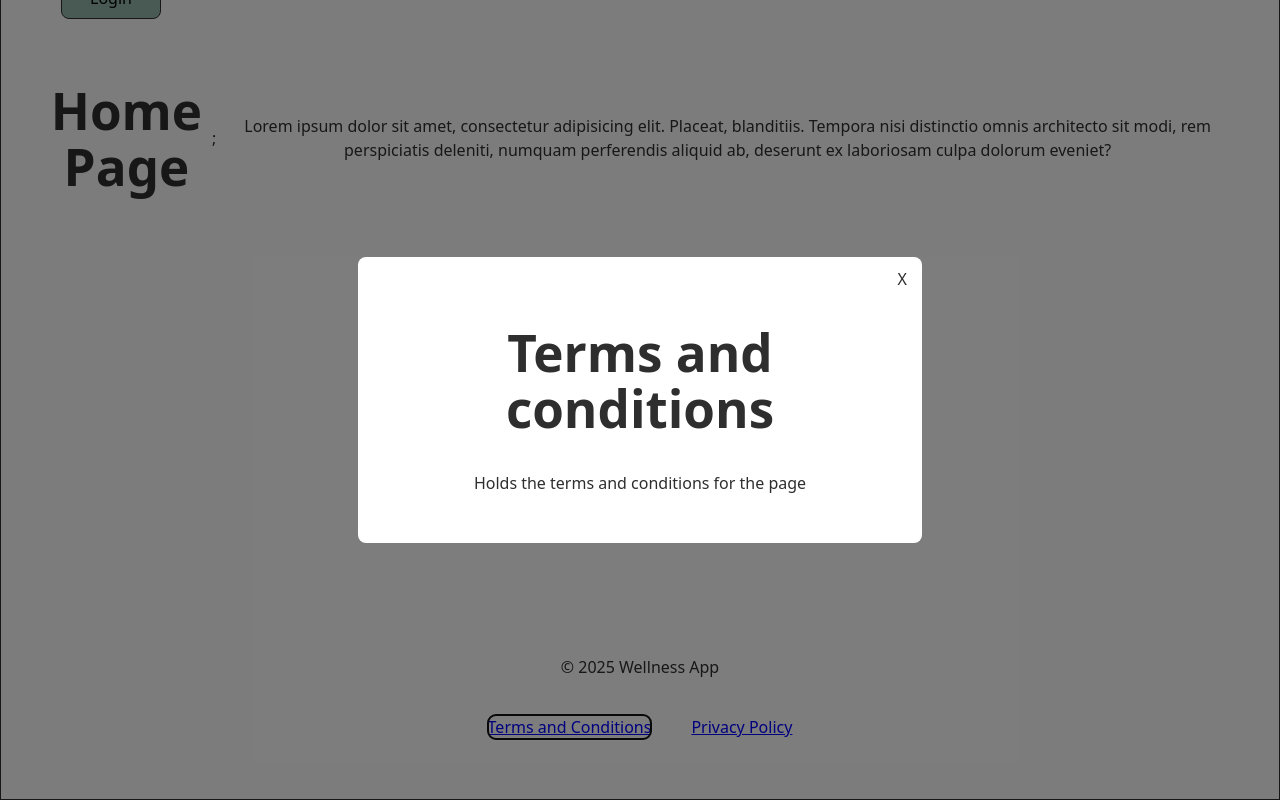
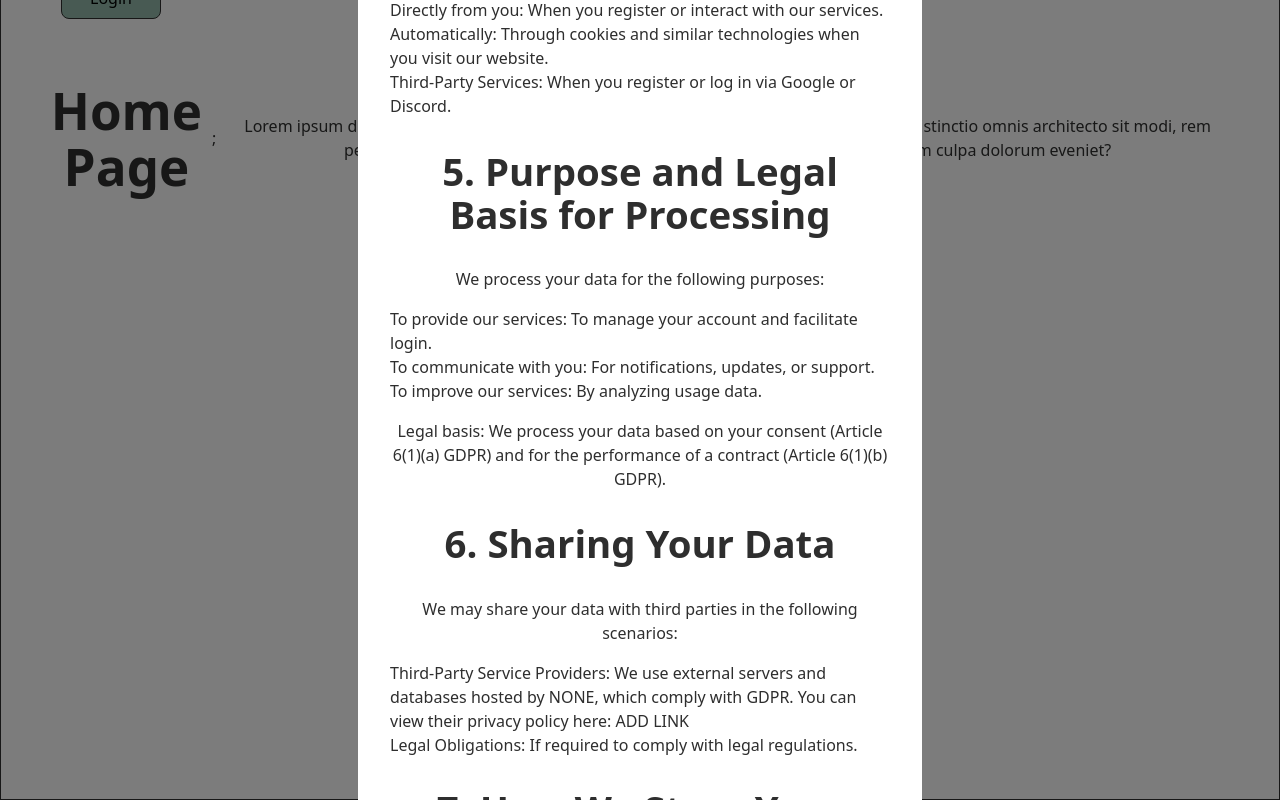
Before and after one commit to Hannes-Soosaar/wellness-app, a React (Vite) app in the folder frontend/: page / in a window 1280 px wide. Both pictures are taken after a click on the button "Terms and Conditions". Shown: the part 145-945 px from the top of the page. Built offline with nearby package versions, Linux system fonts and the light colour scheme; no server answers.

Commit message:
completed FE restrictions

```diff
--- a/frontend/src/pages/Restrictions.tsx
+++ b/frontend/src/pages/Restrictions.tsx
@@ -1,22 +1,49 @@
 import React from "react";
 import { useState } from "react";
-import { USER_RESTRICTION_OPTIONS } from "../types/tempMockConstansts";
-import { FOOD_INGREDIENTS } from "../types/tempMockConstansts";
+import { USER_RESTRICTION_OPTIONS } from "../types/tempMockConstants";
+
 import CheckboxMenu from "../components/CheckboxMenu";
+const Restrictions: React.FC = () => {
+  // TODO:
 
-const Restrictions: React.FC = () => {
-  // the Selected foods need to be populated from the user DB
-  const [selectedFoods, setSelectedFoods] = useState<string[]>([]);
+  const [selectedOptionsByGroup, setSelectedOptionsByGroup] = useState(
+    Object.keys(USER_RESTRICTION_OPTIONS).reduce((acc, key) => {
+      acc[key] = [] as string[];
+      return acc;
+    }, {} as Record<string, string[]>)
+  );
+  // Modify to save to the backend
+  const saveUserRestrictions = () => {
+    try {
+      const serializedState = JSON.stringify(selectedOptionsByGroup);
+      localStorage.setItem("userRestrictions", serializedState);
+      alert("Saved successfully!");
+    } catch (error) {
+      console.error("Failed to save", error);
+      alert("Failed to save your restrictions.");
+    }
+  };
+
+  const handleGroupChange = (key: string, selected: string[]) => {
+    setSelectedOptionsByGroup((prev) => ({
+      ...prev,
+      [key]: selected,
+    }));
+  };
 
   return (
     <>
-      <p>Add and review your limitations and restrictions</p>
-      <CheckboxMenu
-        options={FOOD_INGREDIENTS}
-        selectedValues={selectedFoods}
-        onChange={setSelectedFoods}
-        label="Restricted Foods"
-      />
+      <p>Any checked item will not be excluded from your suggestions </p>
+      {Object.entries(USER_RESTRICTION_OPTIONS).map(([key, options]) => (
+        <CheckboxMenu
+          key={key}
+          options={options}
+          selectedValues={selectedOptionsByGroup[key]}
+          onChange={(selected) => handleGroupChange(key, selected)}
+          label={key}
+        />
+      ))}
+      <button onClick={saveUserRestrictions}>Save</button>
     </>
   );
 };
--- a/frontend/src/pages/TermsAndConditions.tsx
+++ b/frontend/src/pages/TermsAndConditions.tsx
@@ -3,8 +3,143 @@ import React from "react";
 const Terms: React.FC = () => {
   return (
     <>
-      <h1>Terms and conditions</h1>
-      <p>Holds the terms and conditions for the page</p>
+      <div className="privacy-policy">
+        <h1>Privacy Policy</h1>
+        <p className="last-updated">Last Updated: 09.05.2025</p>
+        <h2>1. Introduction</h2>
+        <p>
+          Welcome to Wellness-App. Your privacy is important to us. This Privacy
+          Policy explains how we collect, use, and protect your personal data
+          when you use our website and services. We are committed to ensuring
+          that your information is secure and handled in compliance with the
+          General Data Protection Regulation (GDPR).
+        </p>
+        <h2>2. Data Controller and Contact Information</h2>
+        <p>The data controller responsible for your personal data is:</p>
+        <p>
+          Company Name: Wellness OÜ
+          <br />
+          Address: Jõhvi
+          <br />
+          Email: hannes@wellnessapp.com
+          <br />
+          Phone: +37256988565
+        </p>
+        <p>
+          If you have any questions or requests concerning your data, please
+          contact us using the details above.
+        </p>
+        <h2>3. Data We Collect</h2>
+        <p>We collect and process the following types of personal data:</p>
+        <ul>
+          <li>
+            Personal Identification Information: Name, email address, username,
+            and password.
+          </li>
+          <li>
+            Usage Data: IP address, browser type, operating system, and
+            interaction data.
+          </li>
+          <li>
+            Third-Party Authentication Data: Profile information (e.g., name,
+            email) from Google and Discord if you register through these
+            services.
+          </li>
+        </ul>
+        <h2>4. How We Collect Your Data</h2>
+        <p>We collect data in the following ways:</p>
+        <ul>
+          <li>
+            Directly from you: When you register or interact with our services.
+          </li>
+          <li>
+            Automatically: Through cookies and similar technologies when you
+            visit our website.
+          </li>
+          <li>
+            Third-Party Services: When you register or log in via Google or
+            Discord.
+          </li>
+        </ul>
+        <h2>5. Purpose and Legal Basis for Processing</h2>
+        <p>We process your data for the following purposes:</p>
+        <ul>
+          <li>
+            To provide our services: To manage your account and facilitate
+            login.
+          </li>
+          <li>
+            To communicate with you: For notifications, updates, or support.
+          </li>
+          <li>To improve our services: By analyzing usage data.</li>
+        </ul>
+        <p>
+          Legal basis: We process your data based on your consent (Article
+          6(1)(a) GDPR) and for the performance of a contract (Article 6(1)(b)
+          GDPR).
+        </p>
+        <h2>6. Sharing Your Data</h2>
+        <p>
+          We may share your data with third parties in the following scenarios:
+        </p>
+        <ul>
+          <li>
+            Third-Party Service Providers: We use external servers and databases
+            hosted by NONE, which comply with GDPR. You can view their privacy
+            policy here: ADD LINK
+          </li>
+          <li>
+            Legal Obligations: If required to comply with legal regulations.
+          </li>
+        </ul>
+        <h2>7. How We Store Your Data</h2>
+        <p>
+          Your data is securely stored on servers located in EU servers only. We
+          ensure appropriate security measures to protect your data, including
+          encryption and access control.
+        </p>
+        <p>
+          We retain your personal data only as long as necessary to fulfill the
+          purposes for which it was collected, or as required by law.
+        </p>
+        <h2>8. Your Data Protection Rights</h2>
+        <p>You have the following rights under GDPR:</p>
+        <ul>
+          <li>Right to Access: Request a copy of your personal data.</li>
+          <li>
+            Right to Rectification: Request correction of inaccurate data.
+          </li>
+          <li>Right to Erasure: Request deletion of your data.</li>
+          <li>Right to Restrict Processing: Limit how we use your data.</li>
+          <li>
+            Right to Data Portability: Obtain a copy of your data in a
+            structured, machine-readable format.
+          </li>
+          <li>
+            Right to Object: Object to data processing in certain circumstances.
+          </li>
+        </ul>
+        <p>
+          To exercise your rights, please contact us at Hannes@wellnessapp.eu.
+        </p>
+        <h2>9. Cookies and Tracking</h2>
+        <p>
+          We use cookies to enhance your experience and analyze usage data. You
+          can manage your cookie preferences through your browser settings.
+        </p>
+        <p>For more details, read our Cookie Policy.</p>
+        <h2>10. Changes to This Policy</h2>
+        <p>
+          We may update this Privacy Policy from time to time. The most recent
+          version will always be available on our website. Please check back
+          periodically for updates.
+        </p>
+        <h2>11. Contact Us</h2>
+        <p>
+          If you have any questions about this Privacy Policy or your data,
+          please contact us at: Email: Hannes@wellnessapp.eu
+        </p>
+      </div>
     </>
   );
 };
```
Also changed, not shown: frontend/src/types/tempMockConstants.ts (renamed from frontend/src/types/tempMockConstansts.ts).
